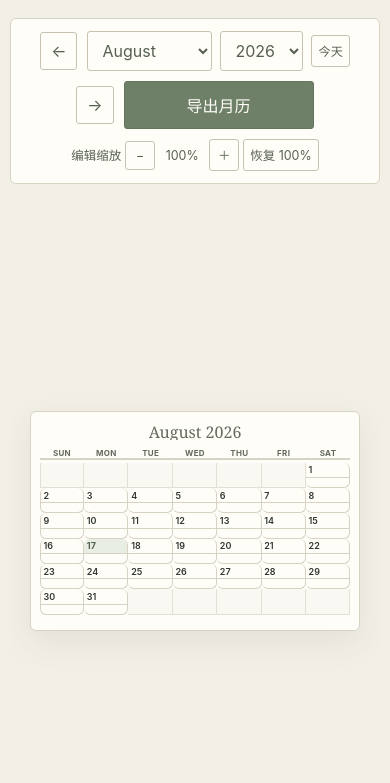
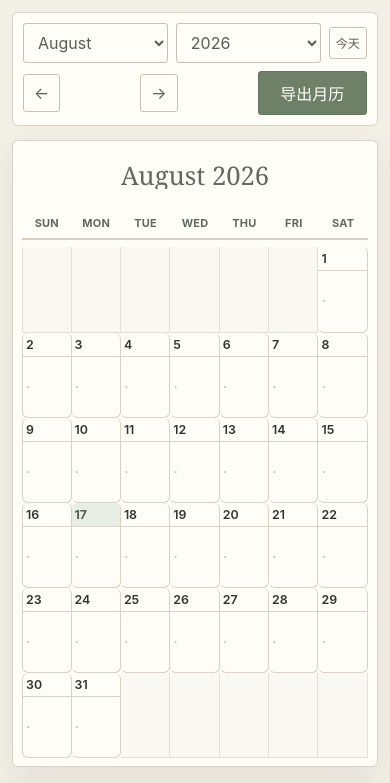
Before and after one commit to Lene-st/photo-calendar, a React (Vite) app: page / in a window 390 px wide. Shown: the top 783 px of the page. Built offline with nearby package versions, Linux system fonts and the light colour scheme.

Commit message:
Fix mobile calendar layout and photo display

```diff
--- a/src/App.jsx
+++ b/src/App.jsx
@@ -5,7 +5,7 @@ import {
   savePhotoRecord,
 } from './photoDatabase.js'
 import CalendarExportView from './CalendarExportView.jsx'
-import { calculateCalendarLayout, calculateCellContentLayout, calculateEditorCalendarLayout } from './calendarLayout.js'
+import { calculateCalendarLayout, calculateCellContentLayout, calculateEditorCalendarLayout, calculateMobileCalendarLayout } from './calendarLayout.js'
 import {
   getCellGap,
   getCornerRadius,
@@ -280,6 +280,7 @@ function App() {
   const [exportStatus, setExportStatus] = useState('')
   const [previewZoom, setPreviewZoom] = useState(getInitialPreviewZoom)
   const [isDesktopEditor, setIsDesktopEditor] = useState(false)
+  const [isMobileEditor, setIsMobileEditor] = useState(false)
   const fileInputRef = useRef(null)
   const exportViewRef = useRef(null)
   const calendarWorkspaceRef = useRef(null)
@@ -414,10 +415,18 @@ function App() {
 
   useEffect(() => {
     const desktopQuery = window.matchMedia('(min-width: 901px)')
-    const updateEditorMode = () => setIsDesktopEditor(desktopQuery.matches)
+    const mobileQuery = window.matchMedia('(max-width: 767px)')
+    const updateEditorMode = () => {
+      setIsDesktopEditor(desktopQuery.matches)
+      setIsMobileEditor(mobileQuery.matches)
+    }
     desktopQuery.addEventListener('change', updateEditorMode)
+    mobileQuery.addEventListener('change', updateEditorMode)
     updateEditorMode()
-    return () => desktopQuery.removeEventListener('change', updateEditorMode)
+    return () => {
+      desktopQuery.removeEventListener('change', updateEditorMode)
+      mobileQuery.removeEventListener('change', updateEditorMode)
+    }
   }, [])
 
   const firstWeekday = new Date(year, month, 1).getDay()
@@ -446,10 +455,20 @@ function App() {
         photoRatio: currentPhotoRatio,
       })
     : null
-  const calendarDisplaySize = editorLayout
-    ? { height: editorLayout.calendarHeight, width: calendarWorkspaceSize.width }
+  const mobileLayout = isMobileEditor && calendarWorkspaceSize.width
+    ? calculateMobileCalendarLayout({
+        calendarWidth: calendarWorkspaceSize.width,
+        pageAspectRatio: previewAspectRatio,
+        weekCount: calendarRows,
+        cellGap: getCellGap(currentAppearance.cellGap),
+        photoRatio: currentPhotoRatio,
+      })
+    : null
+  const naturalEditorLayout = editorLayout || mobileLayout
+  const calendarDisplaySize = naturalEditorLayout
+    ? { height: naturalEditorLayout.calendarHeight, width: calendarWorkspaceSize.width }
     : workspaceFittedCalendarSize
-  const previewLayout = editorLayout || (workspaceFittedCalendarSize
+  const previewLayout = naturalEditorLayout || (workspaceFittedCalendarSize
     ? calculateCalendarLayout({
         paperWidth: workspaceFittedCalendarSize.width,
         paperHeight: workspaceFittedCalendarSize.height,
@@ -459,7 +478,7 @@ function App() {
         noteLines: currentAppearance.noteLines,
       })
     : null)
-  const previewScale = previewZoom / 100
+  const previewScale = isMobileEditor ? 1 : previewZoom / 100
   const scaledPreviewWidth = (calendarDisplaySize?.width || 0) * previewScale
   const scaledPreviewHeight = (calendarDisplaySize?.height || 0) * previewScale
   const currentCellGap = getCellGap(currentAppearance.cellGap)
@@ -1094,7 +1113,7 @@ function App() {
         style={{
           height: `${scaledPreviewHeight}px`,
           width: `${scaledPreviewWidth}px`,
-          marginTop: isDesktopEditor
+          marginTop: isDesktopEditor || isMobileEditor
             ? '0px'
             : `${Math.max(0, (calendarWorkspaceSize.height - scaledPreviewHeight) / 2)}px`,
         }}
--- a/src/calendarLayout.js
+++ b/src/calendarLayout.js
@@ -152,6 +152,85 @@ export function calculateEditorCalendarLayout({
   }
 }
 
+export function calculateMobileCalendarLayout({
+  calendarWidth,
+  pageAspectRatio,
+  weekCount,
+  cellGap = 0,
+  photoRatio = '1:1',
+}) {
+  const validPageAspectRatio = Number.isFinite(pageAspectRatio) && pageAspectRatio > 0
+    ? pageAspectRatio
+    : 3 / 2
+  const pagePadding = clamp(calendarWidth * 0.025, 6, 10)
+  const contentWidth = Math.max(0, calendarWidth - pagePadding * 2)
+  const gridWidth = contentWidth
+  const cellWidth = Math.max(0, (gridWidth - cellGap * 6) / 7)
+  const mobileCellHeightRatio = clamp(
+    2.1 / Math.sqrt(validPageAspectRatio),
+    1.5,
+    2.3,
+  )
+  const cellHeight = Math.max(80, cellWidth * mobileCellHeightRatio)
+  const gridHeight = cellHeight * weekCount + cellGap * (weekCount - 1)
+  const monthHeaderHeight = clamp(calendarWidth * 0.14, 46, 58)
+  const weekdayHeaderHeight = 32
+  const sectionGap = 7
+  const dateFontSize = clamp(cellWidth * 0.25, 12, 15)
+  const noteFontSize = clamp(cellWidth * 0.18, 9, 11)
+  const noteLineHeight = 1.3
+  const noteLineHeightPx = noteFontSize * noteLineHeight
+  const notePaddingY = 1.5
+  const contentPaddingX = clamp(cellWidth * 0.06, 2, 4)
+  const contentPaddingTop = 3
+  const contentPaddingBottom = 3
+  const contentGap = 3
+  const dateHeaderHeight = Math.max(24, dateFontSize * 1.7)
+  const calendarHeight = pagePadding * 2
+    + monthHeaderHeight
+    + weekdayHeaderHeight
+    + sectionGap * 2
+    + gridHeight
+  const { aspect: photoAspect, cellHeightBias } = getPhotoAspectInfo(photoRatio)
+
+  return {
+    calendarHeight,
+    cellPadding: contentPaddingX,
+    cellHeight,
+    cellHeightBias,
+    cellWidth,
+    circleBorderWidth: 1,
+    circleSize: clamp(Math.min(cellWidth, cellHeight) * 0.28, 18, 24),
+    contentGap,
+    contentHeight: calendarHeight - pagePadding * 2,
+    contentPaddingBottom,
+    contentPaddingTop,
+    contentPaddingX,
+    contentWidth,
+    dateFontSize,
+    dateHeaderHeight,
+    gridHeight,
+    gridWidth,
+    markerDotSize: Math.max(4, dateFontSize * 0.35),
+    markerGap: 2,
+    markerStarSize: Math.max(9, dateFontSize * 0.8),
+    monthHeaderHeight,
+    monthTitleFontSize: clamp(calendarWidth * 0.07, 22, 28),
+    noteFontSize,
+    noteLineHeight,
+    noteLineHeightPx,
+    notePaddingY,
+    pagePadding,
+    photoAspect,
+    photoMaxHeight: Math.max(1, cellHeight - dateHeaderHeight - contentPaddingTop - contentPaddingBottom),
+    photoMaxWidth: Math.max(1, cellWidth - contentPaddingX * 2),
+    sectionGap,
+    weekdayFontSize: 11,
+    weekdayHeaderHeight,
+    weekdayLetterSpacing: 0.3,
+  }
+}
+
 export function calculateCalendarLayout({
   paperWidth,
   paperHeight,
--- a/src/index.css
+++ b/src/index.css
@@ -1158,3 +1158,99 @@ body {
     max-height: none;
   }
 }
+
+@media (max-width: 767px) {
+  .calendar-page {
+    padding: 12px;
+  }
+
+  .calendar-toolbar {
+    display: grid;
+    grid-template-columns: repeat(3, minmax(0, 1fr));
+    gap: 8px;
+    width: 100%;
+    margin-bottom: 14px;
+    padding: 10px;
+  }
+
+  .toolbar-date-controls {
+    grid-row: 1;
+    grid-column: 1 / -1;
+    width: 100%;
+  }
+
+  .toolbar-date-controls select {
+    min-width: 0;
+    flex: 1;
+  }
+
+  .calendar-toolbar > .month-button:first-child {
+    grid-row: 2;
+    grid-column: 1;
+  }
+
+  .calendar-toolbar > .month-button:nth-of-type(2) {
+    grid-row: 2;
+    grid-column: 2;
+  }
+
+  .toolbar-export-button {
+    grid-row: 2;
+    grid-column: 3;
+    min-width: 0;
+    padding: 9px 6px;
+  }
+
+  .preview-zoom-controls {
+    display: none;
+  }
+
+  .workspace-layout {
+    display: flex;
+    flex-direction: column;
+    gap: 16px;
+    width: 100%;
+  }
+
+  .calendar-workspace {
+    order: 1;
+    box-sizing: border-box;
+    width: 100%;
+    height: auto;
+    min-height: 0;
+    overflow: visible;
+    padding: 0;
+  }
+
+  .editor-calendar-shell {
+    margin: 0 auto;
+  }
+
+  .calendar-sidebar {
+    position: static;
+    order: 2;
+    box-sizing: border-box;
+    width: 100%;
+    max-height: none;
+    overflow: visible;
+    padding: 20px 16px;
+  }
+
+  .customize-fields {
+    gap: 12px;
+    margin-top: 18px;
+  }
+
+  .color-field {
+    grid-template-columns: minmax(0, 1fr) 38px 76px;
+  }
+
+  .calendar.editor-calendar .day-cell {
+    min-height: var(--day-cell-height, 80px);
+  }
+
+  .weekday {
+    font-size: var(--weekday-font-size, 11px);
+    letter-spacing: 0.02em;
+  }
+}
```
